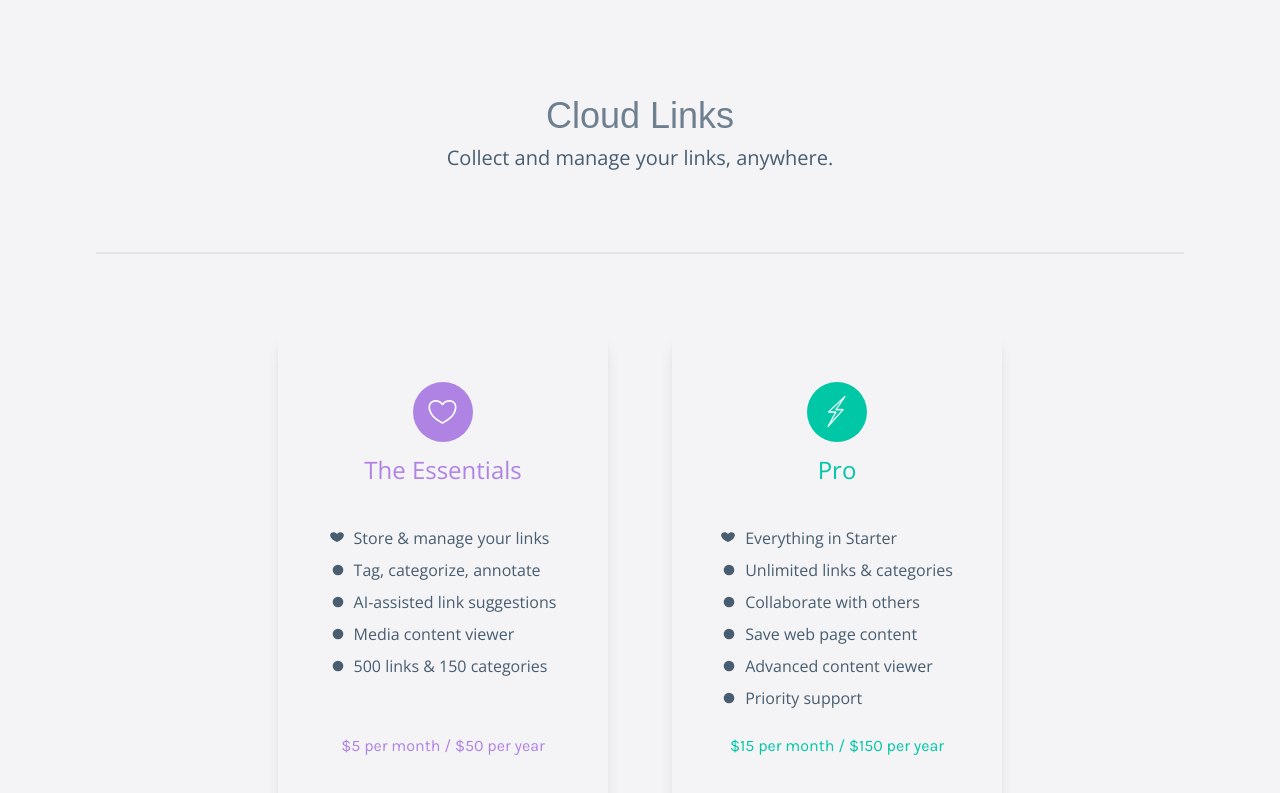
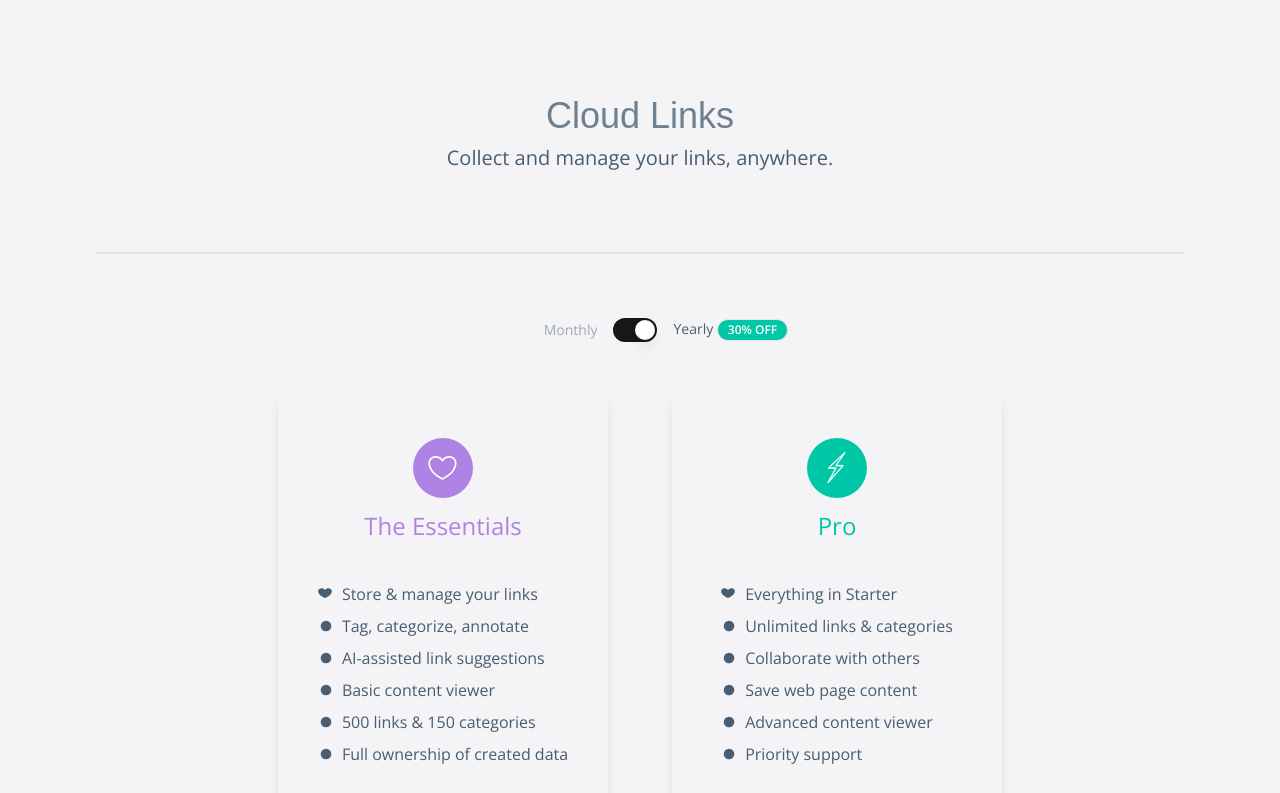
Before and after one commit to nicktaras/link-pad, a Next.js app in the folder frontend/: page / in a window 1280 px wide. Shown: the top 793 px of the page. Built offline with nearby package versions, Linux system fonts and the light colour scheme; a web font is replaced by a local one.

Commit message:
feat: 🎸 monthly yearly logic added to home page

```diff
--- a/frontend/app/page.tsx
+++ b/frontend/app/page.tsx
@@ -1,9 +1,16 @@
-import { Input } from "@/components/ui/input"
-import { Button } from "@/components/ui/button"
-import { PaperPlaneIcon } from '@radix-ui/react-icons'
-import { dotIcon, groupIcon, heartIcon, heartOutlineIcon, lightningOutlineIcon } from "@/components/ui/icons"
+"use client";
+
+import { useState } from "react";
+import { Input } from "@/components/ui/input";
+import { Button } from "@/components/ui/button";
+import { PaperPlaneIcon } from "@radix-ui/react-icons";
+import { dotIcon, groupIcon, heartIcon, heartOutlineIcon, lightningOutlineIcon } from "@/components/ui/icons";
+import { Switch } from "@/components/ui/switch";
+import { Badge } from "@/components/ui/badge"
 
 export default function Home() {
+  const [isYearly, setIsYearly] = useState(true);
+
   const tiers = [
     {
       name: "The Essentials",
@@ -13,10 +20,14 @@ export default function Home() {
         { icon: heartIcon, text: "Store & manage your links" },
         { icon: dotIcon, text: "Tag, categorize, annotate" },
         { icon: dotIcon, text: "AI-assisted link suggestions" },
-        { icon: dotIcon, text: "Media content viewer" },
+        { icon: dotIcon, text: "Basic content viewer" },
         { icon: dotIcon, text: "500 links & 150 categories" },
+        { icon: dotIcon, text: "Full ownership of created data" },
       ],
-      fee: "$5 per month / $50 per year",
+      fee: {
+        monthly: "$5 per month",
+        yearly: "$25 single fee",
+      }
     },
     {
       name: "Pro",
@@ -30,7 +41,10 @@ export default function Home() {
         { icon: dotIcon, text: "Advanced content viewer" },
         { icon: dotIcon, text: "Priority support" },
       ],
-      fee: "$15 per month / $150 per year",
+      fee: {
+        monthly: "$15 per month",
+        yearly: "$150 per year",
+      }
     },
     {
       name: "Team",
@@ -45,14 +59,21 @@ export default function Home() {
         { icon: dotIcon, text: "Priority support" },
         { icon: dotIcon, text: "Account manager" },
       ],
-      fee: "$50 per month per user / $500 per year per user",
+      fee: {
+        monthly: "$50 per month per user",
+        yearly: "$500 per year per user",
+      }
     },
   ];
+
+  const handleSwitchChange = (checked:boolean) => {
+    setIsYearly(checked);
+  };
 
   return (
     <main
       style={{ background: "#F4F4F6", color: "#485D6F" }}
-      className="flex min-h-screen flex-col items-center justify-between p-24"
+      className="flex min-h-screen flex-col items-center justify-between p-8 pt-24 md:p-24"
     >
       <div className="text-center mb-20">
         <h1 style={{ fontWeight: 300 }} className="text-4xl text-logo-gray font-afacad">
@@ -63,9 +84,34 @@ export default function Home() {
         </h2>
       </div>
       <div className="flex flex-wrap w-full items-stretch justify-center max-w-[1200px] border-b-2 border-t-2 border-[#E4E4E7]">
+
+        <div className="w-full flex justify-center mt-16 mb-12 relative left-[26px]">
+          <div className="flex items-center space-x-4">
+            <span
+              className={`text-sm text-[#485D6F] transition-opacity ${
+                isYearly ? "opacity-50" : "opacity-100"
+              }`}
+            >
+              Monthly
+            </span>
+            <Switch
+              checked={isYearly}
+              onCheckedChange={handleSwitchChange}
+              disabled={false}
+              aria-readonly={false}
+            />
+            <span
+              className={`text-sm text-[#485D6F] transition-opacity ${
+                isYearly ? "opacity-100" : "opacity-50"
+              }`}
+            >
+              Yearly <Badge variant="outline" className="bg-[#00C7A6] text-white">30% OFF</Badge></span>
+          </div>
+        </div>
+
         {tiers.map(({ name, theme, features, fee, icon }, tierIndex) => (
           <div
-            className="platform-tier w-1/4 my-20 mx-8 w-[330px] flex flex-col justify-between rounded-lg shadow-lg p-6"
+            className="relative platform-tier w-1/4 mb-20 w-full flex flex-col justify-between rounded-lg shadow-lg p-6 max-w-[400px] md:w-[330px] md:mx-8"
             key={tierIndex}
           >
             <div className="flex flex-col flex-grow">
@@ -98,11 +144,11 @@ export default function Home() {
             </div>
             <div
               style={{ color: theme }}
-              className="flex justify-center my-4 font-karla"
+              className="flex justify-center align-center my-4 font-karla text-center"
             >
-              {fee}
+              {fee[isYearly ? "yearly" : "monthly"]}
             </div>
-            <Button disabled className="w-full text-white font-bold uppercase p-3 my-8">Coming Soon</Button>
+            <Button className="w-full text-white font-bold uppercase p-3 my-8">Coming Soon</Button>
           </div>
         ))}
       </div>
@@ -110,7 +156,7 @@ export default function Home() {
         <div className="uppercase my-4 text-center text-[#555] font-afacad">
           Join our product launch waitlist
         </div>
-        <div className="relative text-white w-96">
+        <div className="relative text-white w-100 md:w-96">
           <Input
             className="focus-visible:ring-[#728396] bg-pink-500 font-bold uppercase w-full p-3 pr-10 text-white placeholder-white font-karla"
             placeholder=""
--- /dev/null
+++ b/frontend/components/ui/badge.tsx
@@ -0,0 +1,36 @@
+import * as React from "react"
+import { cva, type VariantProps } from "class-variance-authority"
+
+import { cn } from "@/lib/utils"
+
+const badgeVariants = cva(
+  "inline-flex items-center rounded-full border px-2.5 py-0.5 text-xs font-semibold transition-colors focus:outline-none focus:ring-2 focus:ring-ring focus:ring-offset-2",
+  {
+    variants: {
+      variant: {
+        default:
+          "border-transparent bg-primary text-primary-foreground hover:bg-primary/80",
+        secondary:
+          "border-transparent bg-secondary text-secondary-foreground hover:bg-secondary/80",
+        destructive:
+          "border-transparent bg-destructive text-destructive-foreground hover:bg-destructive/80",
+        outline: "text-foreground",
+      },
+    },
+    defaultVariants: {
+      variant: "default",
+    },
+  }
+)
+
+export interface BadgeProps
+  extends React.HTMLAttributes<HTMLDivElement>,
+    VariantProps<typeof badgeVariants> {}
+
+function Badge({ className, variant, ...props }: BadgeProps) {
+  return (
+    <div className={cn(badgeVariants({ variant }), className)} {...props} />
+  )
+}
+
+export { Badge, badgeVariants }
--- /dev/null
+++ b/frontend/components/ui/switch.tsx
@@ -0,0 +1,29 @@
+"use client"
+
+import * as React from "react"
+import * as SwitchPrimitives from "@radix-ui/react-switch"
+
+import { cn } from "@/lib/utils"
+
+const Switch = React.forwardRef<
+  React.ElementRef<typeof SwitchPrimitives.Root>,
+  React.ComponentPropsWithoutRef<typeof SwitchPrimitives.Root>
+>(({ className, ...props }, ref) => (
+  <SwitchPrimitives.Root
+    className={cn(
+      "peer inline-flex h-6 w-11 shrink-0 cursor-pointer items-center rounded-full border-2 border-transparent transition-colors focus-visible:outline-none focus-visible:ring-2 focus-visible:ring-ring focus-visible:ring-offset-2 focus-visible:ring-offset-background disabled:cursor-not-allowed disabled:opacity-50 data-[state=checked]:bg-primary data-[state=unchecked]:bg-input",
+      className
+    )}
+    {...props}
+    ref={ref}
+  >
+    <SwitchPrimitives.Thumb
+      className={cn(
+        "pointer-events-none block h-5 w-5 rounded-full bg-background shadow-lg ring-0 transition-transform data-[state=checked]:translate-x-5 data-[state=unchecked]:translate-x-0"
+      )}
+    />
+  </SwitchPrimitives.Root>
+))
+Switch.displayName = SwitchPrimitives.Root.displayName
+
+export { Switch }
--- a/frontend/package.json
+++ b/frontend/package.json
@@ -11,12 +11,14 @@
   "dependencies": {
     "@radix-ui/react-icons": "^1.3.0",
     "@radix-ui/react-slot": "^1.1.0",
+    "@radix-ui/react-switch": "^1.1.1",
     "class-variance-authority": "^0.7.0",
     "clsx": "^2.1.1",
     "lucide-react": "^0.447.0",
     "next": "14.1.0",
     "react": "^18",
     "react-dom": "^18",
+    "react-hook-form": "^7.53.0",
     "tailwind-merge": "^2.5.2",
     "tailwindcss-animate": "^1.0.7"
   },
```
Also changed, not shown: 1 other file (tests, documents, lock files or other folders).
